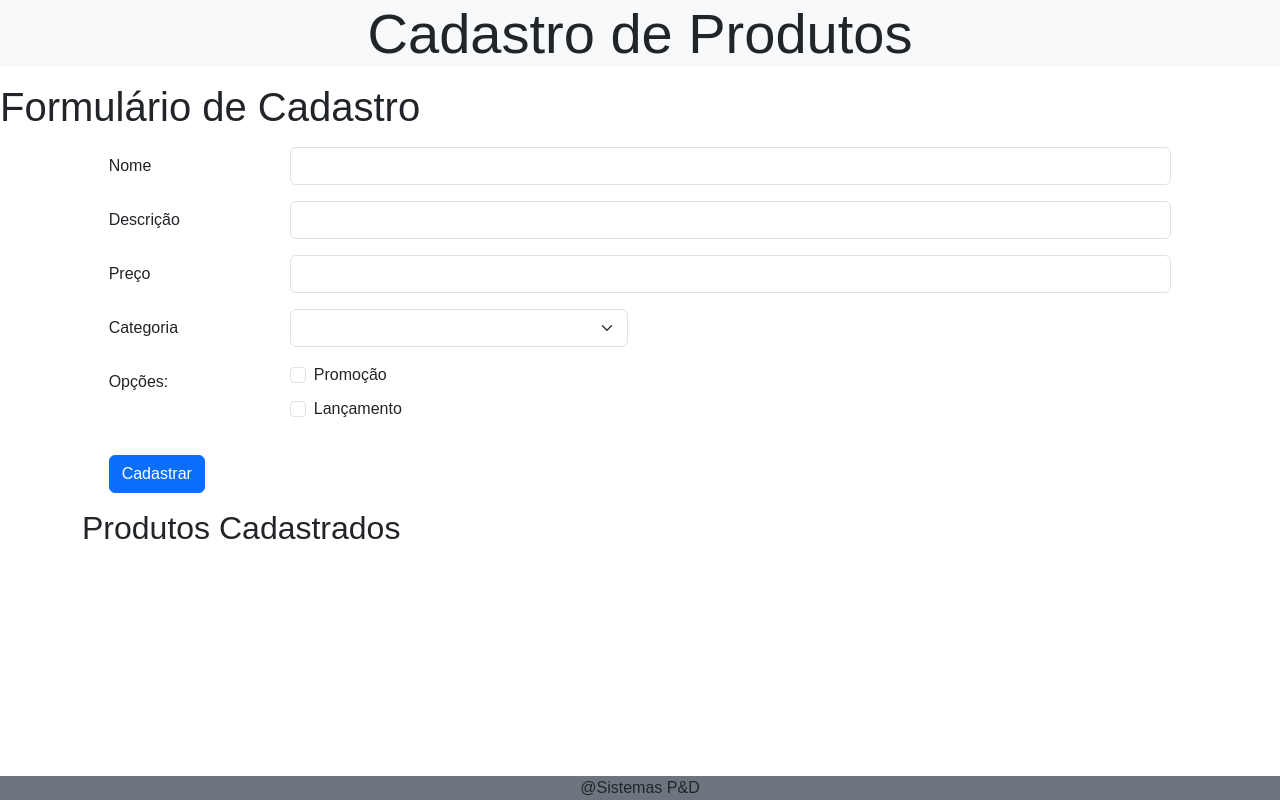
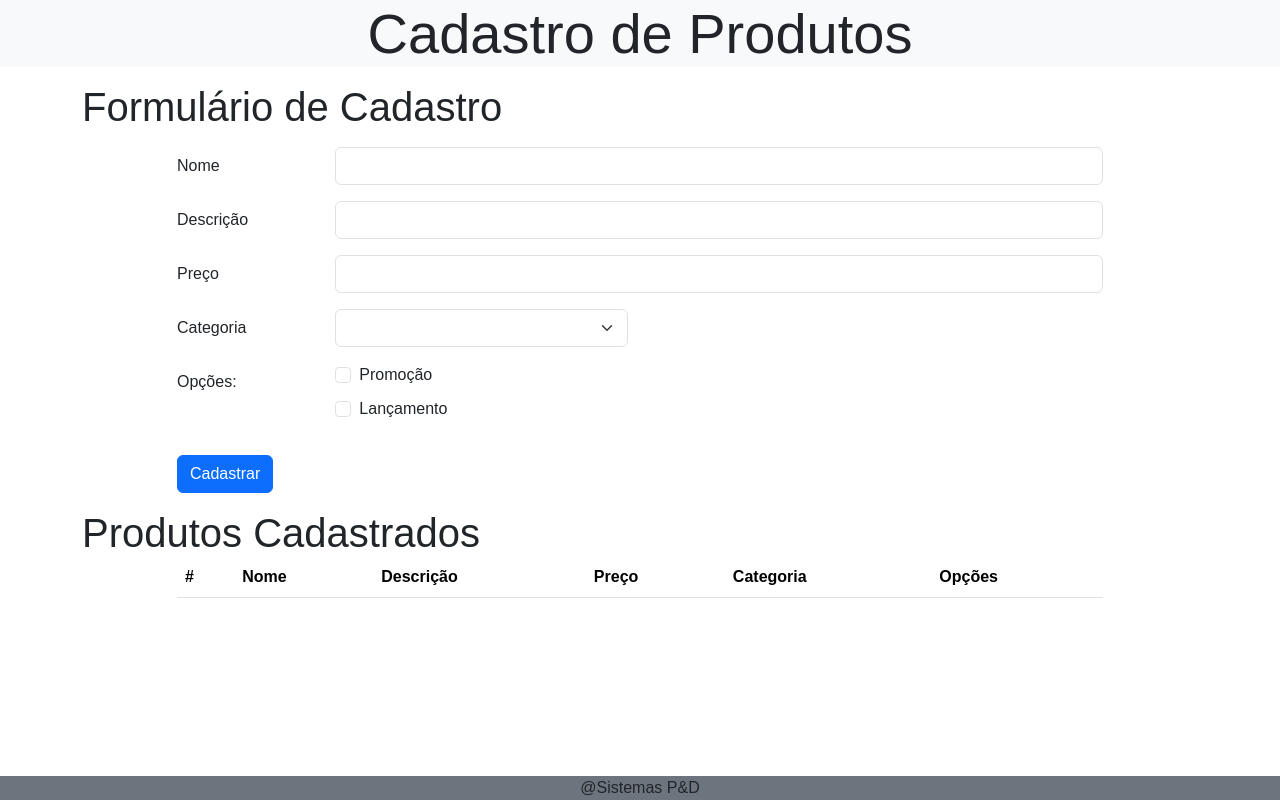
Before and after one commit to renan-mion/bootcamp-devjr-modulo9-cadastro-produto-angular, an Angular app: page / in a window 1280 px wide. Built offline with nearby package versions, Linux system fonts and the light colour scheme.

Commit message:
styles: estiliza o Products

```diff
--- a/src/app/components/products/products.component.html
+++ b/src/app/components/products/products.component.html
@@ -1,4 +1,24 @@
-<app-product></app-product>
-<div class="container">
-    <h2>{{title}}</h2>
+<div class="container mt-3">
+    <app-product></app-product>
+
+    <div class="display-6">{{title}}</div>
+
+    <div class="row">
+        <div class="col-md-10 offset-md-1">
+            <table class="table" id="productsTable">
+                <thead>
+                    <tr>
+                        <th scope="col">#</th>
+                        <th scope="col">Nome</th>
+                        <th scope="col" class="d-none d-md-table-cell">Descrição</th>
+                        <th scope="col">Preço</th>
+                        <th scope="col">Categoria</th>
+                        <th scope="col" class="d-none d-md-table-cell">Opções</th>
+                    </tr>
+                </thead>
+
+                <tbody></tbody>
+            </table>
+        </div>
+    </div>
 </div>
```
